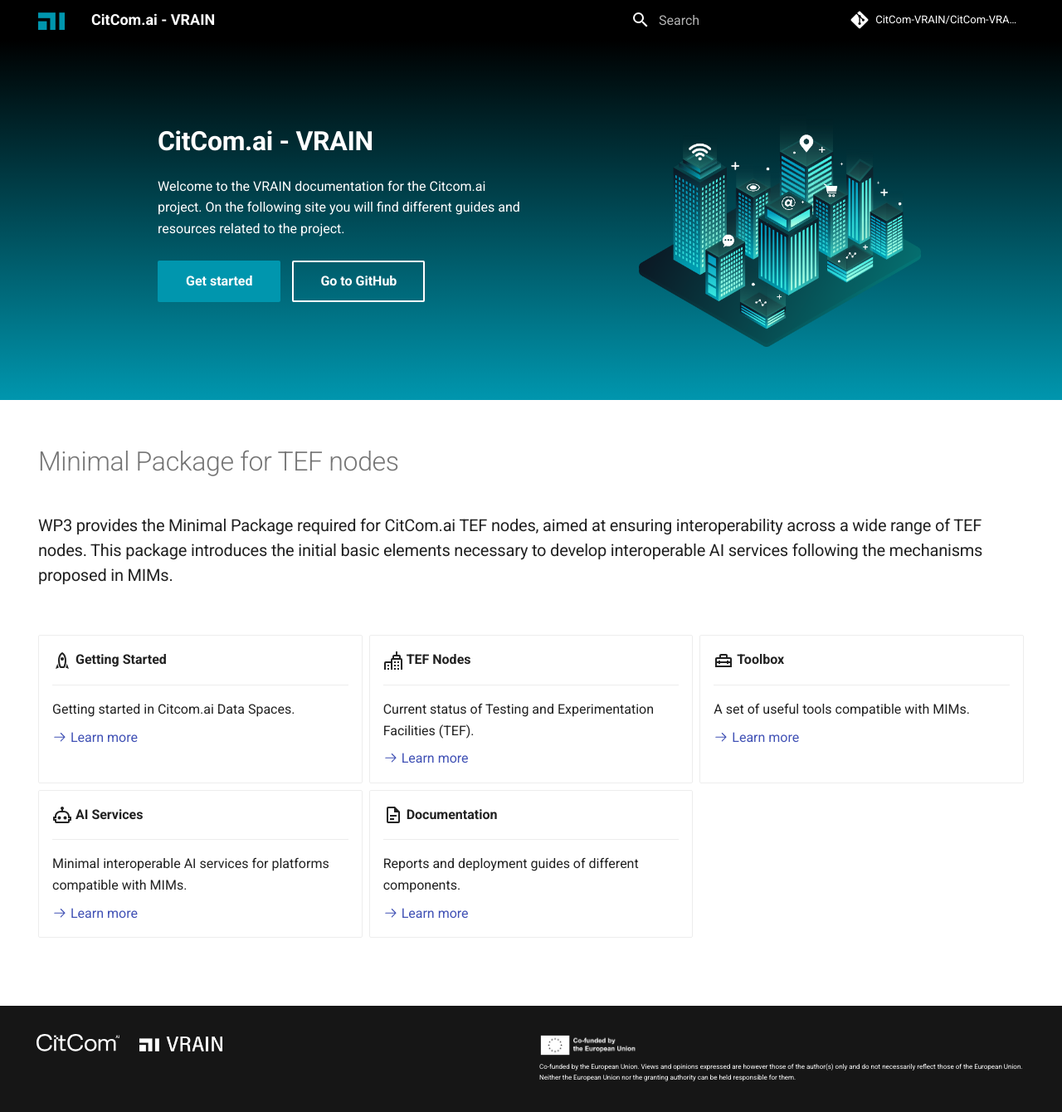
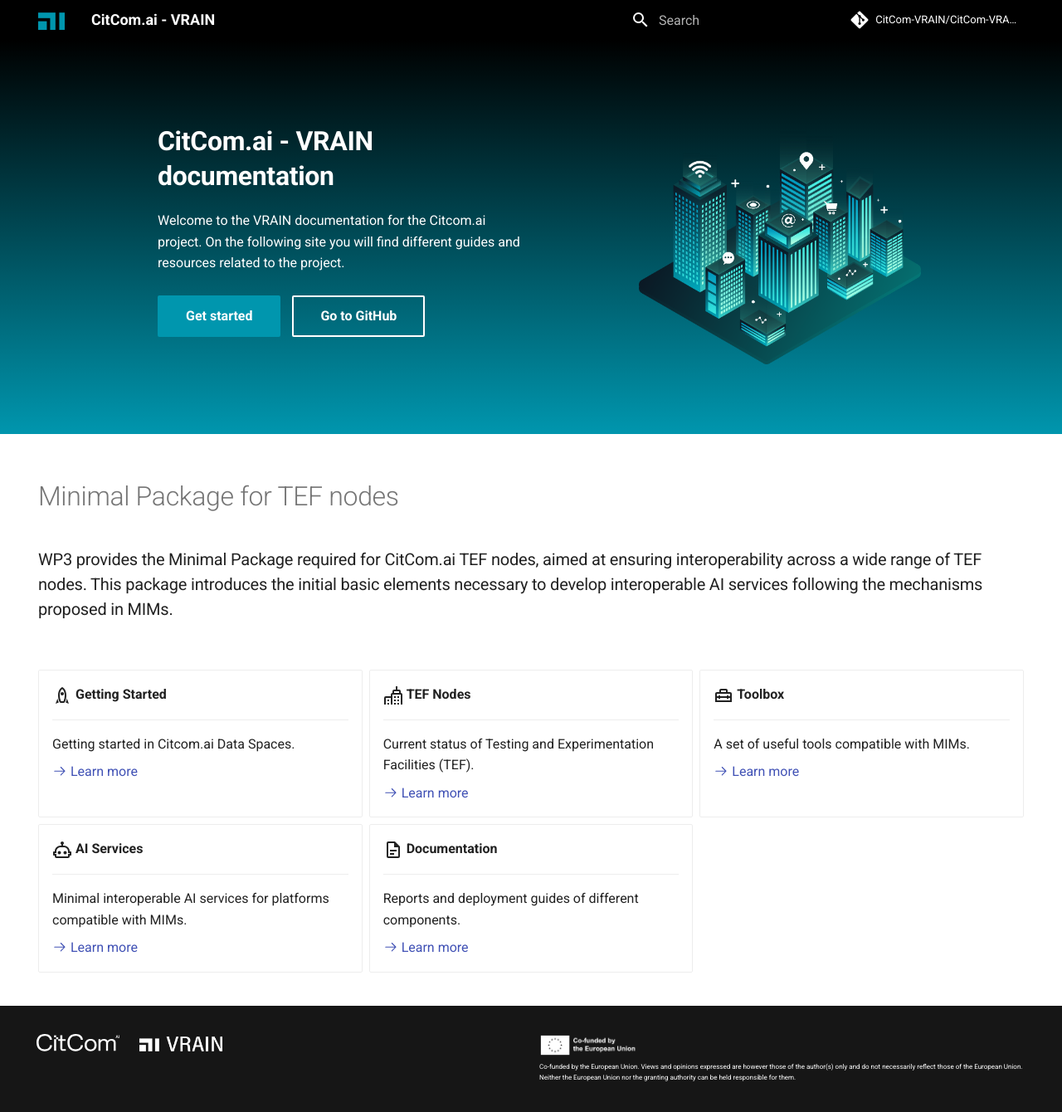
Before and after one commit to riseupalex/CitComAI-Hub.github.io, an MkDocs documentation site: the page built from docs/index.md, in a window 1280 px wide and 1340 px high. Shown: the whole window at 83% size. Built offline with MkDocs 1.6.1 and Material for MkDocs 9.7.7, drawn with Linux system fonts in a browser that asks for light colours; comment, search, counter and statistics services are not loaded.

Commit message:
Update title

```diff
--- a/docs/overrides/home.html
+++ b/docs/overrides/home.html
@@ -234,7 +234,7 @@
                 <img src="assets/smart-city.png" draggable="false">
             </div>
             <div class="tx-hero__content">
-                <h1> CitCom.ai - VRAIN </h1>
+                <h1> CitCom.ai - VRAIN documentation</h1>
                 <p>Welcome to the VRAIN documentation for the Citcom.ai project. On the following site you will find
                     different guides and resources related to the project.
                 </p>
```
